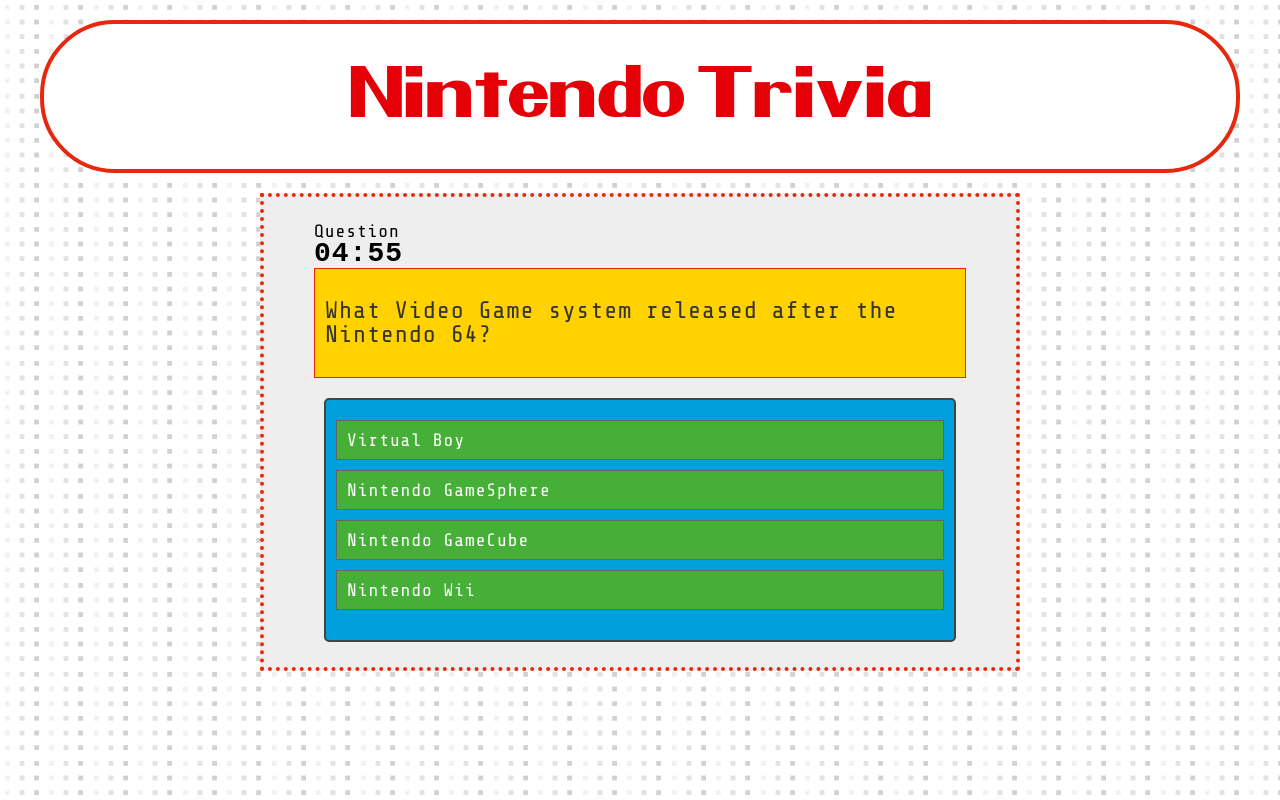
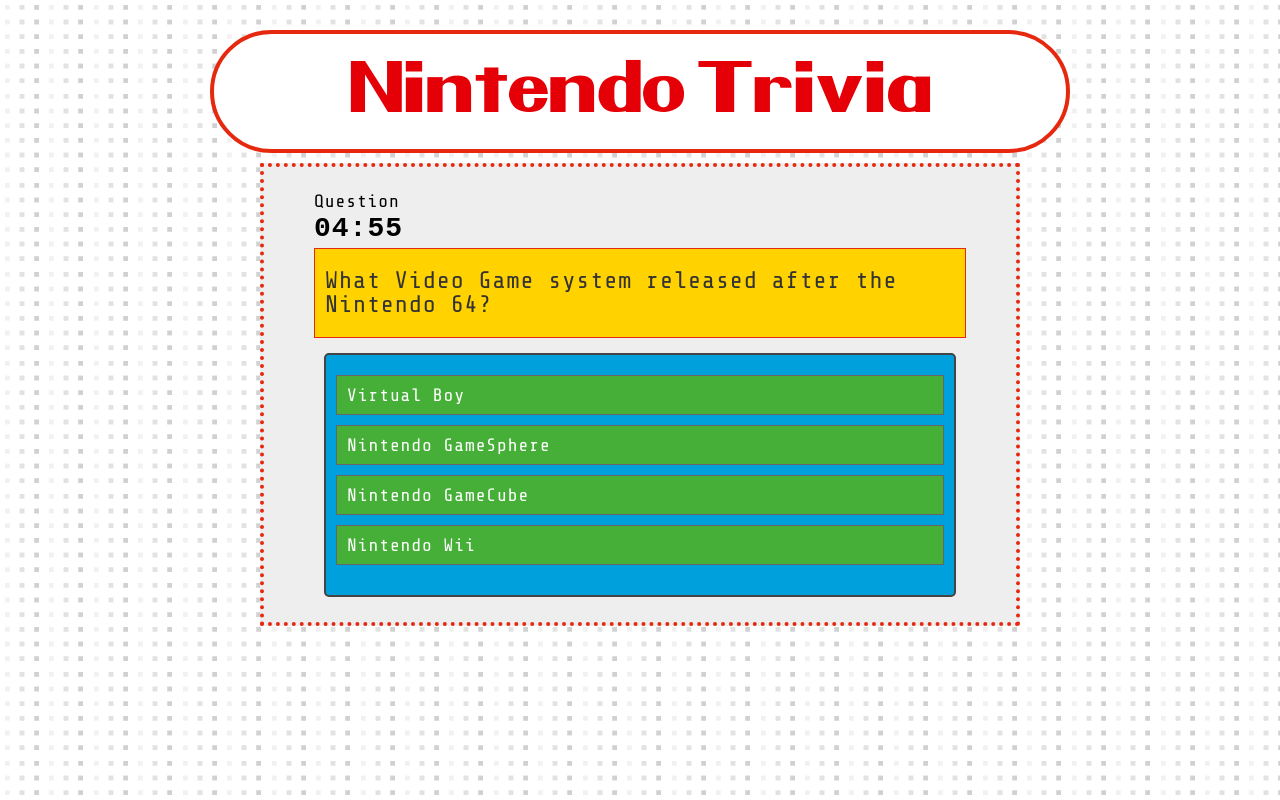
Before and after one commit to alejandro-loja/TriviaGame, a plain HTML site: page index.html in a window 1280 px wide. Drawn offline with nearby package versions, Linux system fonts and the light colour scheme.

Commit message:
most of logic done

```diff
--- a/assets/css/style.css
+++ b/assets/css/style.css
@@ -11,14 +11,14 @@ body {
 }
 
 header{
+    width: 860px;
+    margin: 10px auto;
     border: 4px solid #e6280f;
     border-radius: 75px;
-    padding: 40px;
+    padding: 25px;
     text-align: center;
     font-size: 60px;
-    margin: 0 20px 20px 20px;
     background: #fff;
-
 }
 
 .main-container {
@@ -30,9 +30,9 @@ header{
 }
 
 .question-container{
-    padding: 30px 10px;
+    padding: 20px 10px;
     border: 1px solid #e6280f;
-    margin-bottom: 20px;
+    margin-bottom: 15px;
     background: #ffd200;
     font-size: 24px;
     color: #333;
@@ -42,6 +42,7 @@ header{
     font-family: 'Courier New', Courier, monospace;
     font-weight: bolder;
     font-size: 28px;
+    margin: 5px 0 5px 0;
 }
 
 .answer-container{
--- a/assets/javascript/app.js
+++ b/assets/javascript/app.js
@@ -1,17 +1,19 @@
 
 $(document).ready(function () {
 
-    var unanswered = 10;
-    var correct = 0;
-    var incorrect = 0;
+    var win = 0;
+    var loss = 0;
     var time = 300;
+    var startquestions = 0;
+
 
 
     var converted = timeConverter(time);
     $('.count-down').html(converted);
 
 
-    var trivia = [{
+    var trivia = [
+        {
             question: "What Video Game system released after the Nintendo 64?",
             choices: [
                 "Virtual Boy",
@@ -19,36 +21,30 @@ $(document).ready(function () {
                 "Nintendo GameCube",
                 "Nintendo Wii"
             ],
-        correct: 2,
-        answer: function () {
-            return this.choices[correct];
-        }
+            correctAns: 2,
+
         },
         {
             question: "What color combination do Mario and Luigi currently wear?",
-        choices: {
-            a: "Mario has red overalls and a blue shirt. Luigi has green overalls and a red shirt.",
-            b: "Mario has blue overalls and a red shirt. Luigi has blue overalls and a green shirt.",
-            c: "Mario has red overalls and a blue shirt. Luigi has green overalls and a blue shirt.",
-            d: "Mario has blue overalls and a red shirt. Luigi has green overalls and a blue shirt."
-        },
-        correct: "b",
-        answer: function () {
-            return this.choices.b;
-        }
+            choices: [
+                "Mario has red overalls and a blue shirt. Luigi has green overalls and a red shirt.",
+                "Mario has blue overalls and a red shirt. Luigi has blue overalls and a green shirt.",
+                "Mario has red overalls and a blue shirt. Luigi has green overalls and a blue shirt.",
+                "Mario has blue overalls and a red shirt. Luigi has green overalls and a blue shirt."
+            ],
+            correctAns: 1,
+
         },
         {
             question: "Before making Video Games what did Nintendo originally produce?",
-        choices: {
-            a: "Playing Cards",
-            b: "Toys",
-            c: "Computers",
-            d: "Transistors"
-        },
-        correct: "a",
-        answer: function () {
-            return this.choices.a;
-        }
+            choices: [
+                "Playing Cards",
+                "Toys",
+                "Computers",
+                "Transistors"
+            ],
+            correctAns: 0,
+
         },
         {
             question: "Which Video Game Franchise is NOT part of Nintendo?",
@@ -58,75 +54,111 @@ $(document).ready(function () {
                 "Mr. Game & Watch Series",
                 "Castlevania"
             ],
-        correct: 3,
-        answer: function () {
-            return this.choices[correct];
-        }
-    }
-    ];
+            correctAns: 3,
 
-    console.log(trivia[0].answer());
+        }];
 
+    trivia.forEach(function (i) {
+        var wordsQuestion = i.question;
+        //i refers to each single question/answer set.
+        var correctChoices = i.choices[i.correctAns];
+        // console.log(wordsQuestion);
+        // console.log(correctChoices);
+    });
+
+    //generates the question and set answers for one question - takes the array# of question
     function populateTrivia(number) {
+        $('.answer-container').empty();
         var questionPrompt = trivia[number].question;
         $('.questions').text(questionPrompt);
 
-        for (var z = 0; z < 4; z++) {
+        for (var z = 0; z < howManyQuestions; z++) {
             var everyAnswer = trivia[number].choices[z];
-            $("#" + z).text(everyAnswer);
+            var correctORincorrect = trivia[number].correctAns;
+            var divForQuestions = $('<div>');
+            divForQuestions.attr('id', z);
+            divForQuestions.addClass("answer-choice");
+            divForQuestions.text(everyAnswer);
+
+            //sets values right or wrong
+            if (z === correctORincorrect) {
+                divForQuestions.attr('value', 'right');
+            }
+            else {
+                divForQuestions.attr('value', 'wrong');
+            }
+            $('.answer-container').append(divForQuestions);
+
+
         }
     };
 
     var howManyQuestions = trivia.length;
-    console.log(howManyQuestions);
-    populateTrivia(0);
+    // console.log("Number of Questions? " + howManyQuestions);
+    var unanswered = howManyQuestions;
 
 
-    trivia.forEach(function (i) {
-        console.log(i.question);
-    });
-    trivia.forEach(function (i) {
-        i.answer();
-    });
+    function toClick() {
+        $('.answer-choice').on('click', function () {
+            var isCorrect = $(this).attr('value');
+            if (isCorrect === 'right') {
+                console.log(isCorrect);
+                win++;
+                proceed();
 
-    // $('.questions').html(questionArray[0]);
-
-    $('.answer-choice').on('click', function () {
-        console.log($(this).attr('id'));
-        var currentAnswer = $(this).attr('data-answer');
-        if (questionsKey[0] === 'correct') {
-            console.log('so you are CORRECT');
-            //if so trigger function that will add to CORRECT, subtract from incorrect, and will
             }
             else {
-            console.log('so you are WRONG');
+                console.log(isCorrect);
+                loss++;
+                proceed();
             }
 
         });
+    };
+
+
+    function proceed() {
+        unanswered--;
+        startquestions++;
+        console.log('i am proceeding');
+        if (startquestions === howManyQuestions) {
+            gameOver();
+        }
+        else {
+            populateTrivia(startquestions);
+            toClick();
+        }
+
+    };
+
+    function gameOver() {
+        console.log('hello');
+        $('.answer-container').empty();
+
+    }
+
+    // Don't Touch These Functions!!!
+
 
     //uses count every second to subtract 1 from the time
     function setCountDown() {
         intervalId = setInterval(count, 1000);
     }
-
     //subtracts 1 seconds
     function count() {
         time--;
         if (time === 0) {
             timeIsUp();
-            alert('DONE');
+            console.log('TIMER STOPPED!');
         }
 
         var converted = timeConverter(time);
         $('.count-down').html(converted);
     };
-
-
     //stops the time
     function timeIsUp() {
         clearInterval(intervalId);
     }
-
     //converts seconds into minutes and seconds
     function timeConverter(t) {
 
@@ -146,7 +178,12 @@ $(document).ready(function () {
 
         return minutes + ":" + seconds;
     };
+
+
     setCountDown();
+    populateTrivia(startquestions);
+    //to click NEEDS to be done after populateTrivia or else wont work
+    toClick();
 
 
 
--- a/index.html
+++ b/index.html
@@ -20,10 +20,10 @@
             <p class="questions">Am I asking a question?</p>
         </div>
         <div class="answer-container">
-            <div class="answer-choice" id="0">Choice A</div>
+            <!-- <div class="answer-choice" id="0">Choice A</div>
             <div class="answer-choice" id="1">Choice B</div>
             <div class="answer-choice" id="2">Choice C</div>
-            <div class="answer-choice" id="3">Choice D</div>
+            <div class="answer-choice" id="3">Choice D</div> -->
         </div>
     </div>
 
```
Lines whose indentation alone changed are shown as unchanged.
